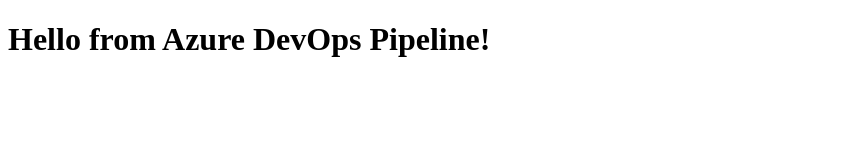
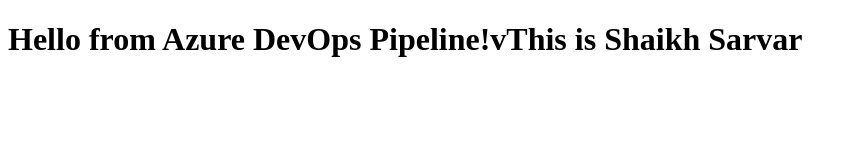
Before and after one commit to shaikhsarvar/docker-image, a plain HTML site: page index.html in a window 1280 px wide. Shown: the whole page, without its empty margins (0-857 px from the left). Drawn offline with Linux system fonts and the light colour scheme.

Commit message:
Update index.html

```diff
--- a/index.html
+++ b/index.html
@@ -4,6 +4,6 @@
     <title>My Custom Nginx</title>
 </head>
 <body>
-    <h1>Hello from Azure DevOps Pipeline!</h1>
+    <h1>Hello from Azure DevOps Pipeline!vThis is Shaikh Sarvar </h1>
 </body>
 </html>
```
